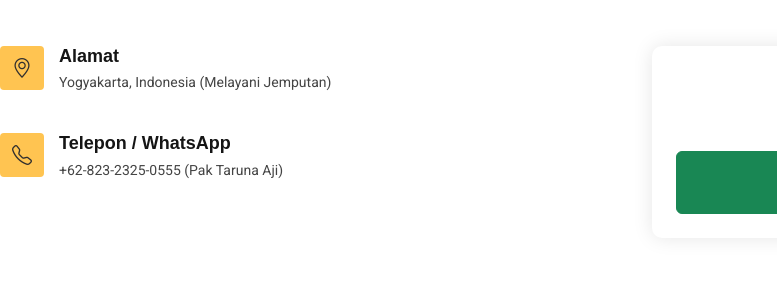
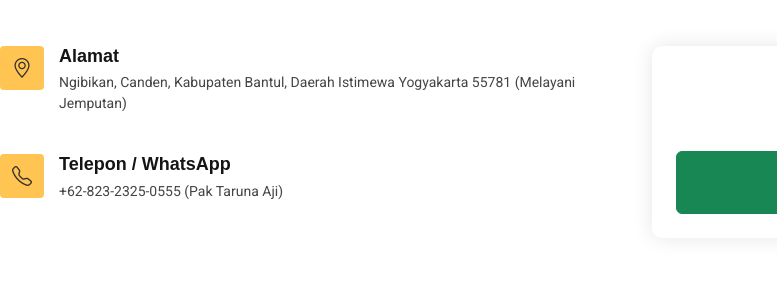
Before and after one commit to Tauragufranz/Lintang-Trans, a plain HTML site: page index.html in a window 1280 px wide. Shown: the part 4147-4429 px from the top of the page, 0-777 px from the left. Drawn offline with Linux system fonts and the light colour scheme.

Commit message:
Lintang Trans v5

```diff
--- a/index.html
+++ b/index.html
@@ -308,7 +308,7 @@
               <i class="bi bi-geo-alt flex-shrink-0"></i>
               <div>
                 <h3>Alamat</h3>
-                <p>Yogyakarta, Indonesia (Melayani Jemputan)</p>
+                <p>Ngibikan, Canden, Kabupaten Bantul, Daerah Istimewa Yogyakarta 55781 (Melayani Jemputan)</p>
               </div>
             </div>
 
```
